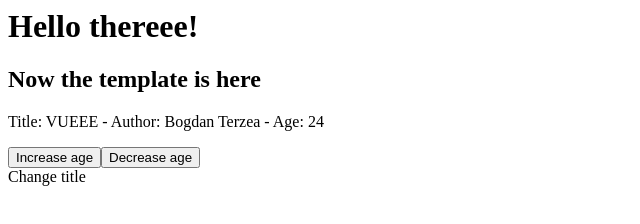
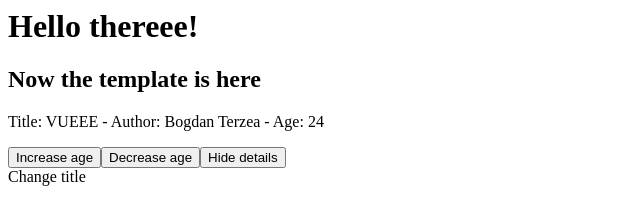
Before and after one commit to bogdanterzea/learn_vue_1, a plain HTML site: page index.html in a window 1280 px wide. Shown: the whole page, without its empty margins (0-640 px from the left). Drawn offline with nearby package versions, Linux system fonts and the light colour scheme.

Commit message:
Use conditional rendering to toggle visibility

```diff
--- a/app.js
+++ b/app.js
@@ -1,6 +1,7 @@
 const app = Vue.createApp({
     data(){
         return{
+            showDetails: true,
             title: 'VUEEE',
             author: 'Bogdan Terzea',
             age: 24
@@ -9,6 +10,9 @@ const app = Vue.createApp({
     methods: {
         changeTitle(title) {
             this.title = title
+        },
+        toggleShowDetails() {
+            this.showDetails = !this.showDetails
         }
     }
   })
--- a/index.html
+++ b/index.html
@@ -10,10 +10,16 @@
 
   <div id="app">
     <h2>Now the template is here</h2>
-    <p>Title: {{title}} - Author: {{author}} - Age: {{age}}</p>
+    <div v-if="showDetails">
+      <p>Title: {{title}} - Author: {{author}} - Age: {{age}}</p>
+    </div>
 
     <button v-on:click="age++">Increase age</button>
     <button v-on:click="age--">Decrease age</button>
+    <button @click="toggleShowDetails">
+      <span v-if="showDetails">Hide details</span>
+      <span v-if="!showDetails">Show details</span>
+    </button>
     <div v-on:click="changeTitle('My own title')">Change title</div>
   </div>
 
```
